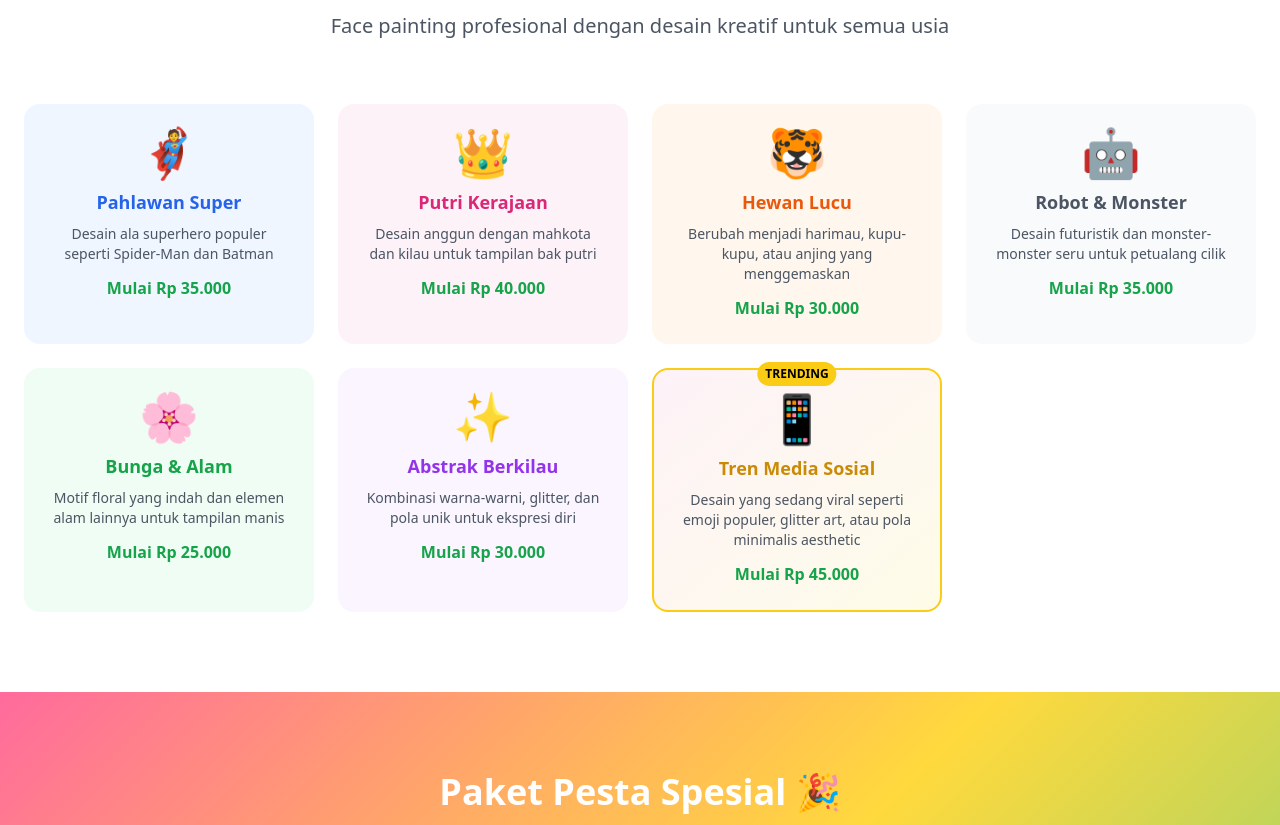
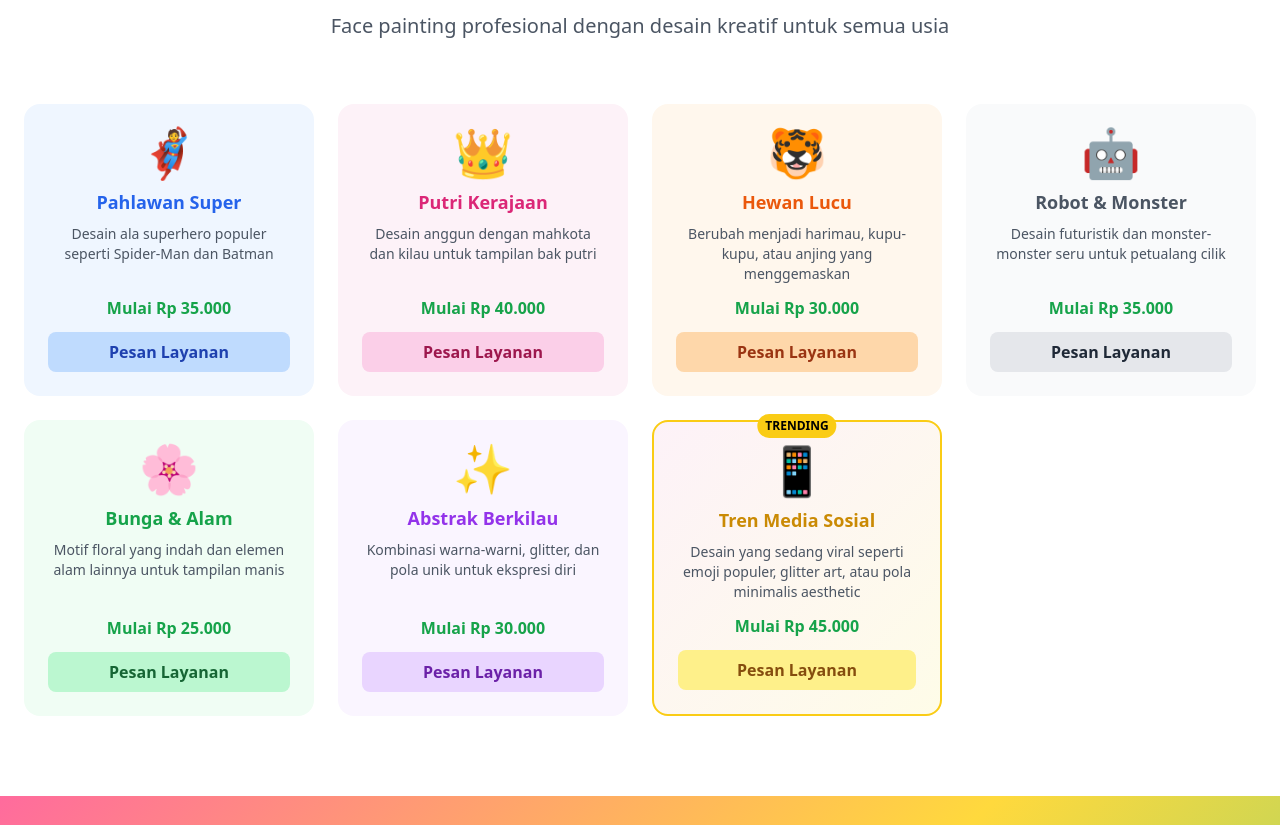
Before and after one commit to wulanniia06-sys/Fun_Face_Donuts, a website: page index.html in a window 1280 px wide. Shown: the part 1780-2605 px from the top of the page. Drawn offline with nearby package versions, Linux system fonts and the light colour scheme.

Commit message:
Update index.html

```diff
--- a/index.html
+++ b/index.html
@@ -298,61 +298,109 @@
         </div>
 
         <div class="grid md:grid-cols-2 lg:grid-cols-3 xl:grid-cols-4 gap-6">
-                <div class="text-center card-hover bg-blue-50 rounded-2xl p-6">
+            <div class="text-center card-hover bg-blue-50 rounded-2xl p-6 flex flex-col justify-between">
+                <div>
                     <div class="text-5xl mb-3">🦸</div>
                     <h4 class="text-lg font-bold mb-2 text-blue-600">Pahlawan Super</h4>
                     <p class="text-gray-600 text-sm mb-3">Desain ala superhero populer seperti Spider-Man dan Batman</p>
-                    <span class="text-base font-bold text-green-600">Mulai Rp 35.000</span>
+                </div>
+                <div>
+                    <span class="text-base font-bold text-green-600 block mb-3">Mulai Rp 35.000</span>
+                    <button onclick="openBookingForm('layanan', 'Pahlawan Super')" class="w-full bg-blue-200 text-blue-800 py-2 rounded-lg font-bold hover:bg-blue-300 transition-colors">
+                        Pesan Layanan
+                    </button>
+                </div>
             </div>
 
-                <div class="text-center card-hover bg-pink-50 rounded-2xl p-6">
+            <div class="text-center card-hover bg-pink-50 rounded-2xl p-6 flex flex-col justify-between">
+                <div>
                     <div class="text-5xl mb-3">👑</div>
                     <h4 class="text-lg font-bold mb-2 text-pink-600">Putri Kerajaan</h4>
                     <p class="text-gray-600 text-sm mb-3">Desain anggun dengan mahkota dan kilau untuk tampilan bak putri</p>
-                    <span class="text-base font-bold text-green-600">Mulai Rp 40.000</span>
+                </div>
+                <div>
+                    <span class="text-base font-bold text-green-600 block mb-3">Mulai Rp 40.000</span>
+                    <button onclick="openBookingForm('layanan', 'Putri Kerajaan')" class="w-full bg-pink-200 text-pink-800 py-2 rounded-lg font-bold hover:bg-pink-300 transition-colors">
+                        Pesan Layanan
+                    </button>
+                </div>
             </div>
 
-                <div class="text-center card-hover bg-orange-50 rounded-2xl p-6">
+            <div class="text-center card-hover bg-orange-50 rounded-2xl p-6 flex flex-col justify-between">
+                <div>
                     <div class="text-5xl mb-3">🐯</div>
                     <h4 class="text-lg font-bold mb-2 text-orange-600">Hewan Lucu</h4>
                     <p class="text-gray-600 text-sm mb-3">Berubah menjadi harimau, kupu-kupu, atau anjing yang menggemaskan</p>
-                    <span class="text-base font-bold text-green-600">Mulai Rp 30.000</span>
+                </div>
+                <div>
+                    <span class="text-base font-bold text-green-600 block mb-3">Mulai Rp 30.000</span>
+                    <button onclick="openBookingForm('layanan', 'Hewan Lucu')" class="w-full bg-orange-200 text-orange-800 py-2 rounded-lg font-bold hover:bg-orange-300 transition-colors">
+                        Pesan Layanan
+                    </button>
+                </div>
             </div>
 
-                <div class="text-center card-hover bg-gray-50 rounded-2xl p-6">
+            <div class="text-center card-hover bg-gray-50 rounded-2xl p-6 flex flex-col justify-between">
+                <div>
                     <div class="text-5xl mb-3">🤖</div>
                     <h4 class="text-lg font-bold mb-2 text-gray-600">Robot & Monster</h4>
                     <p class="text-gray-600 text-sm mb-3">Desain futuristik dan monster-monster seru untuk petualang cilik</p>
-                    <span class="text-base font-bold text-green-600">Mulai Rp 35.000</span>
+                </div>
+                <div>
+                    <span class="text-base font-bold text-green-600 block mb-3">Mulai Rp 35.000</span>
+                    <button onclick="openBookingForm('layanan', 'Robot & Monster')" class="w-full bg-gray-200 text-gray-800 py-2 rounded-lg font-bold hover:bg-gray-300 transition-colors">
+                        Pesan Layanan
+                    </button>
+                </div>
             </div>
 
-                <div class="text-center card-hover bg-green-50 rounded-2xl p-6">
+            <div class="text-center card-hover bg-green-50 rounded-2xl p-6 flex flex-col justify-between">
+                <div>
                     <div class="text-5xl mb-3">🌸</div>
                     <h4 class="text-lg font-bold mb-2 text-green-600">Bunga & Alam</h4>
                     <p class="text-gray-600 text-sm mb-3">Motif floral yang indah dan elemen alam lainnya untuk tampilan manis</p>
-                    <span class="text-base font-bold text-green-600">Mulai Rp 25.000</span>
+                </div>
+                <div>
+                    <span class="text-base font-bold text-green-600 block mb-3">Mulai Rp 25.000</span>
+                    <button onclick="openBookingForm('layanan', 'Bunga & Alam')" class="w-full bg-green-200 text-green-800 py-2 rounded-lg font-bold hover:bg-green-300 transition-colors">
+                        Pesan Layanan
+                    </button>
+                </div>
             </div>
 
-                <div class="text-center card-hover bg-purple-50 rounded-2xl p-6">
+            <div class="text-center card-hover bg-purple-50 rounded-2xl p-6 flex flex-col justify-between">
+                <div>
                     <div class="text-5xl mb-3">✨</div>
                     <h4 class="text-lg font-bold mb-2 text-purple-600">Abstrak Berkilau</h4>
                     <p class="text-gray-600 text-sm mb-3">Kombinasi warna-warni, glitter, dan pola unik untuk ekspresi diri</p>
-                    <span class="text-base font-bold text-green-600">Mulai Rp 30.000</span>
+                </div>
+                <div>
+                    <span class="text-base font-bold text-green-600 block mb-3">Mulai Rp 30.000</span>
+                    <button onclick="openBookingForm('layanan', 'Abstrak Berkilau')" class="w-full bg-purple-200 text-purple-800 py-2 rounded-lg font-bold hover:bg-purple-300 transition-colors">
+                        Pesan Layanan
+                    </button>
+                </div>
             </div>
 
-                <div class="text-center card-hover bg-gradient-to-br from-pink-50 to-yellow-50 rounded-2xl p-6 border-2 border-yellow-400 relative">
+            <div class="text-center card-hover bg-gradient-to-br from-pink-50 to-yellow-50 rounded-2xl p-6 border-2 border-yellow-400 relative flex flex-col justify-between">
+                <div>
                     <div class="absolute -top-2 left-1/2 transform -translate-x-1/2 bg-yellow-400 text-black px-2 py-1 rounded-full text-xs font-bold">
                         TRENDING
                     </div>
                     <div class="text-5xl mb-3">📱</div>
                     <h4 class="text-lg font-bold mb-2 text-yellow-600">Tren Media Sosial</h4>
                     <p class="text-gray-600 text-sm mb-3">Desain yang sedang viral seperti emoji populer, glitter art, atau pola minimalis aesthetic</p>
-                    <span class="text-base font-bold text-green-600">Mulai Rp 45.000</span>
+                </div>
+                <div>
+                    <span class="text-base font-bold text-green-600 block mb-3">Mulai Rp 45.000</span>
+                    <button onclick="openBookingForm('layanan', 'Tren Media Sosial')" class="w-full bg-yellow-200 text-yellow-800 py-2 rounded-lg font-bold hover:bg-yellow-300 transition-colors">
+                        Pesan Layanan
+                    </button>
+                </div>
             </div>
         </div>
     </div>
 </section>
-
     <section id="packages" class="py-20 px-6 gradient-bg text-white">
         <div class="container mx-auto">
             <div class="text-center mb-16 fade-in">
@@ -955,6 +1003,8 @@ function closeBookingForm() {
         document.body.style.overflow = 'auto';
     }
         // Booking modal functions
+// Booking modal functions
+// Fungsi menangani type: 'produk', 'layanan', 'seru', 'heboh', 'megah'
 function openBookingForm(type, detail = null) {
     const modal = document.getElementById('booking-modal');
     const packageInput = document.getElementById('selected-package');
@@ -968,11 +1018,17 @@ function openBookingForm(type, detail = null) {
     let displayValue = '';
 
     if (type === 'produk') {
+        // Pemesanan Donat Satuan
         displayValue = `Produk Satuan: ${detail}`;
     } else if (type === 'layanan') {
+        // Pemesanan Face Painting Satuan (BARU)
         displayValue = `Layanan Face Painting: ${detail}`;
+    } else if (packageNames[type]) {
+        // Pemesanan Paket (Lama)
+        displayValue = packageNames[type];
     } else {
-        displayValue = packageNames[type];
+        // Kasus darurat
+        displayValue = 'Pemesanan Tidak Dikenal';
     }
 
     packageInput.value = displayValue;
```
Lines whose indentation alone changed are shown as unchanged.
